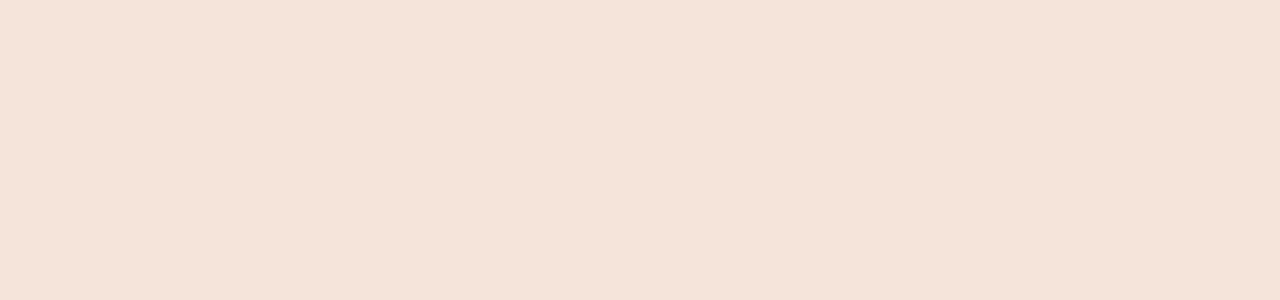
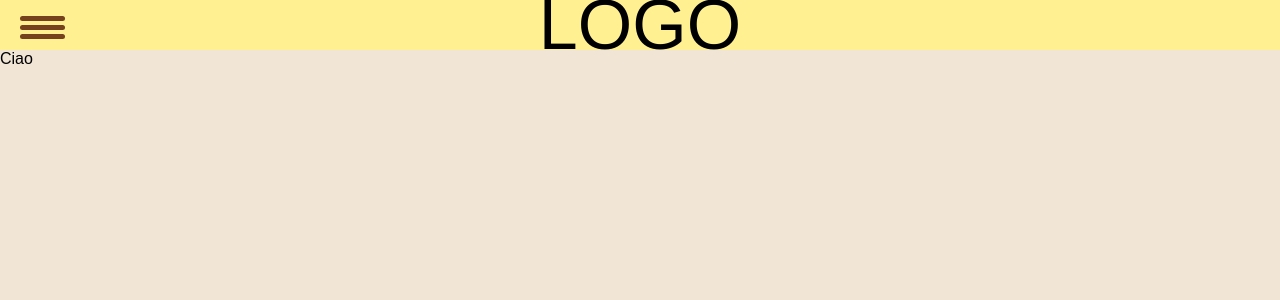
Before and after one commit to KuiilMcFly/PurinHandMade, a React (Vite) app: page /prodotti in a window 1280 px wide. Before the commit this address had no page. Shown: the top 300 px of the page. Built offline with nearby package versions, Linux system fonts and the light colour scheme.

Commit message:
Navigation to All products

```diff
--- a/src/App.jsx
+++ b/src/App.jsx
@@ -1,6 +1,7 @@
 import React from "react";
 import Home from "./pages/Home";
 import Contatti from "./pages/Contatti";
+import Prodotti from "./pages/Prodotti";
 import { BrowserRouter, Routes, Route } from "react-router-dom";
 
 const App = () => {
@@ -9,6 +10,7 @@ const App = () => {
       <Routes>
         <Route path="/" element={<Home />} />
         <Route path="/contatti" element={<Contatti />} />
+        <Route path="/prodotti" element={<Prodotti />} />
       </Routes>
     </div>
   );
--- a/src/components/HeaderComponents/HamburgerMenu.jsx
+++ b/src/components/HeaderComponents/HamburgerMenu.jsx
@@ -21,7 +21,7 @@ const HamburgerMenu = () => {
               <Link to="/">HOME</Link>
             </li>
             <li>
-              <a href="#">PRODOTTI</a>
+              <Link to="/prodotti">PRODOTTI</Link>
             </li>
             <li>
               <Link to="/contatti">CONTATTI</Link>
--- /dev/null
+++ b/src/pages/Prodotti.jsx
@@ -0,0 +1,13 @@
+import React from "react";
+import Header from "../components/HeaderComponents/Header";
+
+const Prodotti = () => {
+  return (
+    <div>
+      <Header />
+      <p>Ciao</p>
+    </div>
+  );
+};
+
+export default Prodotti;
--- /dev/null
+++ b/src/styles/ProductPageStyles/ProductPage.css
@@ -0,0 +1 @@
+/*# sourceMappingURL=ProductPage.css.map */
```
Also changed, not shown: src/styles/ProductPageStyles/ProductPage.scss (added), 1 other file (tests, documents, lock files or other folders).
